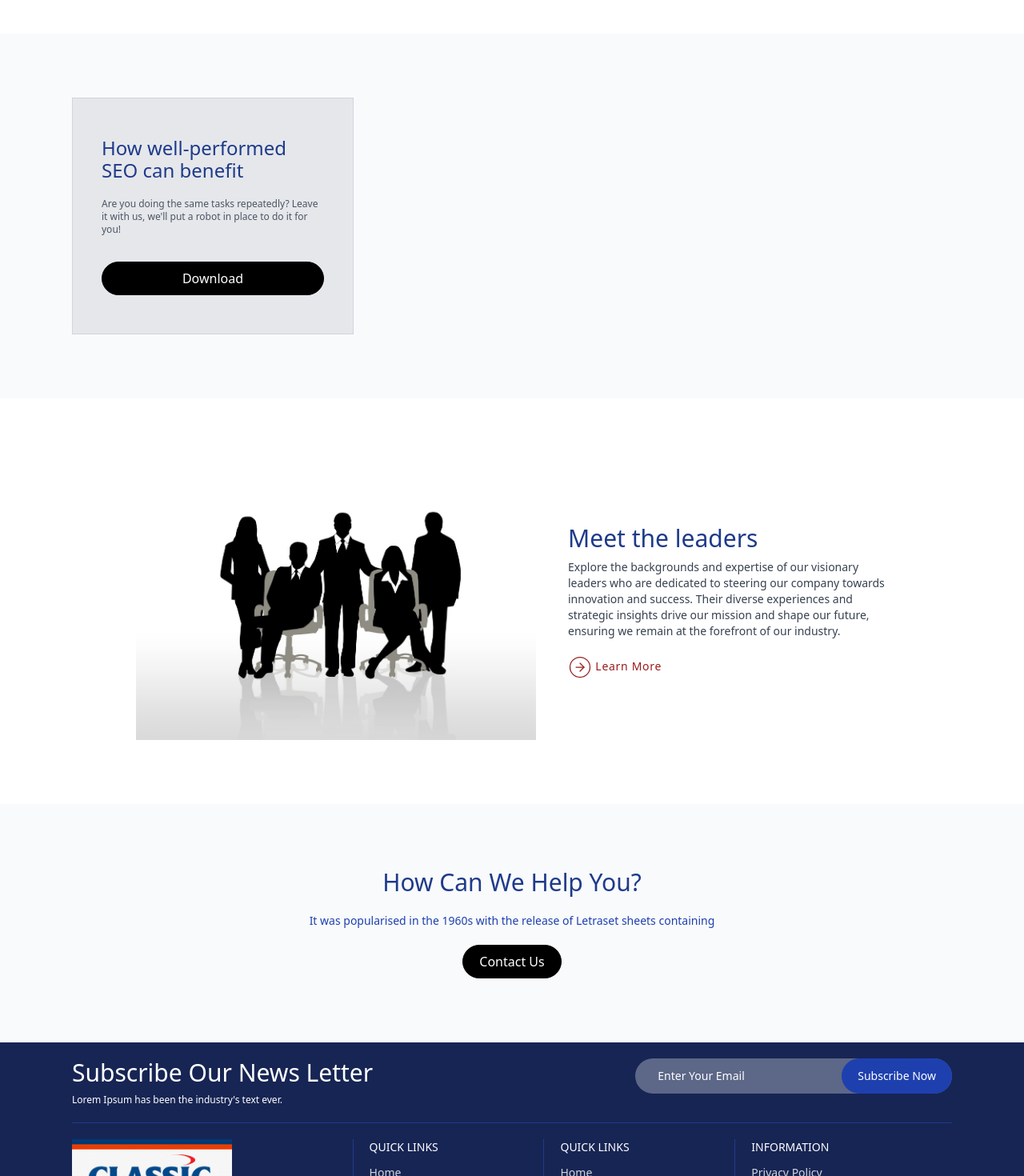
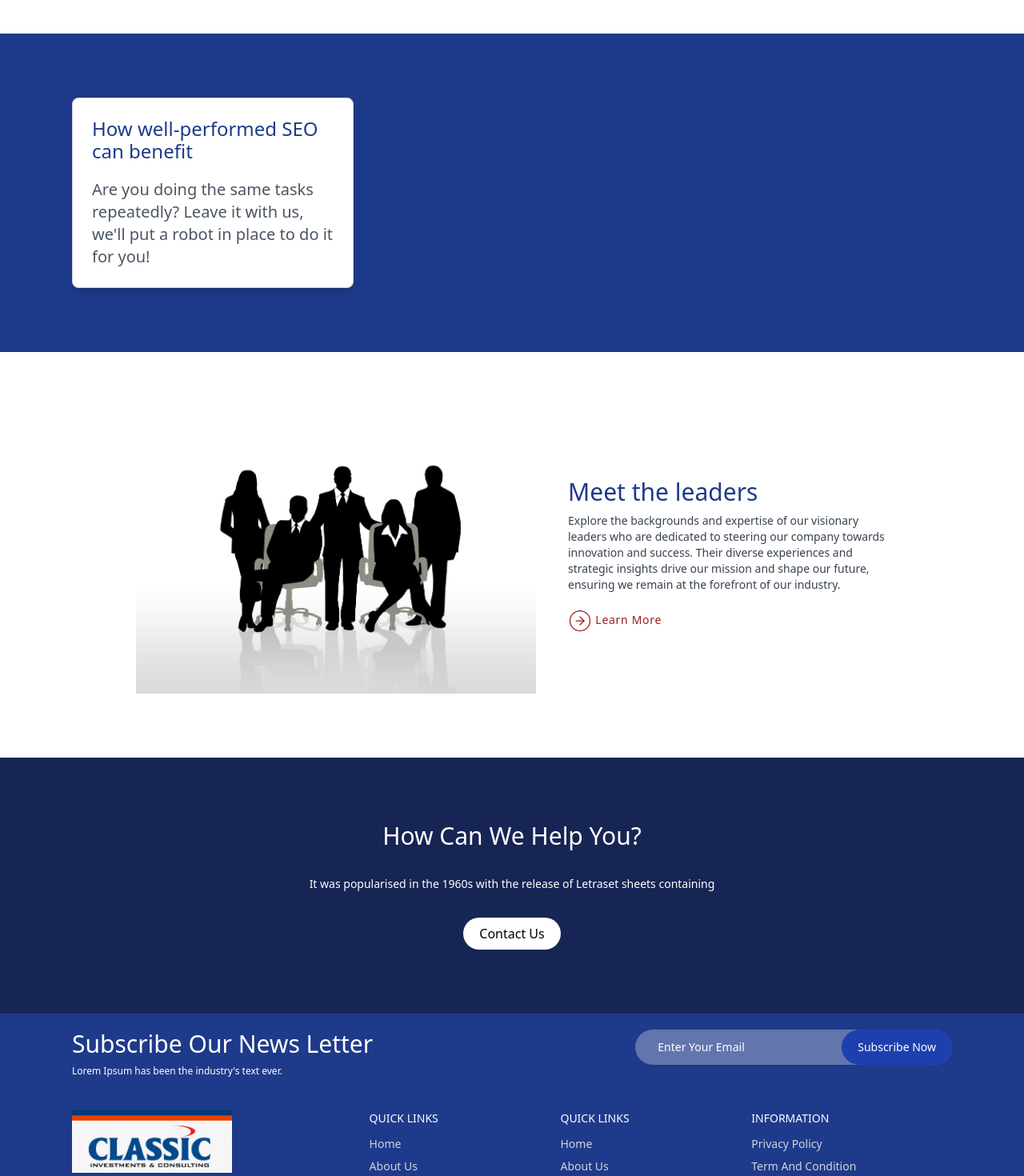
Before and after one commit to sah246ir/Landing-Page, a React (Create React App) app: page /investments in a window 1280 px wide. Shown: the part 2420-3890 px from the top of the page at 80% size. Built offline with nearby package versions, Linux system fonts and the light colour scheme.

Commit message:
style: color scheme

```diff
--- a/src/components/Footer/Footer.tsx
+++ b/src/components/Footer/Footer.tsx
@@ -3,7 +3,7 @@ import FooterContent from './FooterContent'
 
 const Footer = () => {
   return (
-    <div className="bg-blue-950 p-5 flex justify-center">
+    <div className="bg-blue-900 p-5 flex justify-center">
       <div className='w-[100%] lg:w-[1100px]'>
         <NewsLetterFooter />
         <hr className="my-5  border-blue-900 h-[1px]" />
--- a/src/components/InvestmentsComponents/ServiceCard.tsx
+++ b/src/components/InvestmentsComponents/ServiceCard.tsx
@@ -11,7 +11,7 @@ interface PropTypes{
 }
 const ServiceCard = ({heading,content,className}:PropTypes) => {
     return (
-        <div className={'transition flex flex-col gap-2 bg-gray-50 border border-gray-300 p-4 py-6  hover:bg-white ' + className}>
+        <div className={'transition duration-300 flex flex-col gap-2 bg-gray-50 border border-gray-300 p-4 py-6  hover:bg-white rounded-lg hover:scale-105 shadow-lg ' + className}>
             <GaugeCircle className='text-gray-500' size={30} />
             <Heading className='font-normal text-lg !m-0'>{heading || "Demo Service"}</Heading>
             <SubHeading className=' text-gray-600' >{content || `Are you doing the same tasks
--- a/src/pages/AboutPage.tsx
+++ b/src/pages/AboutPage.tsx
@@ -66,32 +66,30 @@ const AboutPage = () => {
             </Section>
             <Section padded  className='min-h-[10em] bg-white' />
 
-            <Section padded center className='pt-0'>
+            <Section padded center className='pt-0 !bg-blue-900'>
                 <div className="max-w-[1100px] w-full">
-                    <Heading className='bg-gray-400 text-white p-7 sm:w-[12em] -translate-y-16'>
+                    <Heading className='bg-blue-800 text-white p-7 sm:w-[12em] -translate-y-16  shadow-lg'>
                         About The Company
                     </Heading>
 
-                    <div className="flex flex-col gap-10">
+                    <div className="flex flex-col gap-14">
                         <div className="flex justify-between items-start flex-col md:flex-row gap-4">
-                            <Heading className='min-w-[7em] font-normal  partial partial-sm'>
+                            <Heading className='text-white min-w-[7em] font-normal  partial partial-sm'>
                                Our Vision
                             </Heading>
-                            <SubHeading className='!text-base'>To make Classic Group the most innovative partner in the fields of Investments & Fund Management and
+                            <SubHeading className='text-white !text-lg font-medium'>To make Classic Group the most innovative partner in the fields of Investments & Fund Management and
                                 Strategy & Business Management Consulting, focused on highest value creation for associates and
-                                stakeholders.<br/><br/>
-                                To be an acknowledged leader in terms of maximizing stakeholder value, profitability and growth by being a
-                                financially strong, customer-friendly, and progressive organization</SubHeading>
+                                stakeholders.</SubHeading>
                         </div>
                         <div className="flex justify-between items-start flex-col md:flex-row gap-4">
-                            <Heading className='min-w-[7em] font-normal  partial partial-sm'>
+                            <Heading className='text-white min-w-[7em] font-normal  partial partial-sm'>
                                 Our Mission
                             </Heading>
-                            <SubHeading className='!text-base'>To provide the best value proposition to all stakeholders through effective management of projects and offering
+                            <SubHeading className='text-white !text-lg font-medium'>To provide the best value proposition to all stakeholders through effective management of projects and offering
                             assured results for all business objectives</SubHeading>
                         </div>
                         <div className="flex justify-between items-start flex-col md:flex-row gap-4">
-                            <Heading className='min-w-[7em] font-normal  partial partial-sm'>
+                            <Heading className='text-white min-w-[7em] font-normal  partial partial-sm'>
                                 Our Values
                             </Heading>
                             <div className="flex w-full gap-3">
--- a/src/pages/InvestmentsPage.tsx
+++ b/src/pages/InvestmentsPage.tsx
@@ -130,19 +130,16 @@ const InvestmentsPage = () => {
 
 
 
-            <Section gray padded center>
+            <Section padded center className='!bg-blue-900'>
                 <div className="max-w-[1100px] w-full  ">
 
-                    <div className=' bg-gray-200 border border-gray-300 px-9 py-12 sm:w-[22em]   hover:bg-gray-100 flex flex-col justify-center  '>
+                    <div className='transition duration-300 bg-white border border-gray-300 px-6 py-6 sm:w-[22em] rounded-lg hover:scale-105    hover:bg-gray-100 flex flex-col justify-center shadow-lg   '>
                         <Heading className='font-md !text-2xl !leading-7 '>How well-performed
                             SEO can benefit</Heading>
-                        <SubHeading className='text-xs text-gray-600 mb-8 mt-3' >Are you doing the same tasks
+                        <SubHeading className='text-xl text-gray-600 mt-3' >Are you doing the same tasks
                             repeatedly? Leave it with us,
                             we'll put a robot in place to do it
                             for you!</SubHeading>
-                        <Button className='bg-black text-white rounded-full font-normal'>
-                            Download
-                        </Button>
                     </div>
                 </div>
             </Section>
@@ -166,13 +163,13 @@ const InvestmentsPage = () => {
 
 
 
-            <Section center padded style={{ marginInline: "auto" }} >
-                <div className="flex max-w-[1000px] flex-col items-center gap-5">
-                    <Heading className='text-center !mb-0'>
+            <Section center padded style={{ marginInline: "auto" }} className='!bg-blue-950'>
+                <div className="flex max-w-[1000px] flex-col items-center gap-8">
+                    <Heading className='text-center !mb-0 text-white'>
                         How Can We Help You?
                     </Heading>
-                    <SubHeading className='text-center'>It was popularised in the 1960s with the release of Letraset sheets containing</SubHeading>
-                    <Button className='bg-black text-white rounded-full font-normal'>
+                    <SubHeading className='text-center text-white'>It was popularised in the 1960s with the release of Letraset sheets containing</SubHeading>
+                    <Button className='bg-white transition duration-300 rounded-full font-normal border-0 hover:text-white hover:bg-blue-800'>
                         Contact Us
                     </Button>
                 </div>
--- a/src/styles.css
+++ b/src/styles.css
@@ -13,7 +13,7 @@
     position: absolute;
     width: 4em;
     height: 2px;
-    background-color: black;
+    background-color: rgb(202, 202, 202);
     bottom: 0;
     left: 0;
     transition: 300ms linear;
```
Also changed, not shown: src/pages/ServicesPage.tsx (+15 -15 lines).
